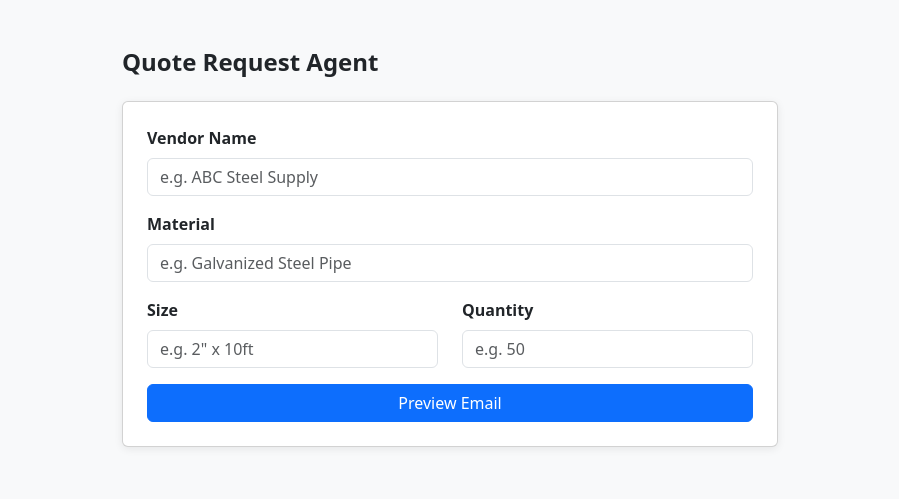
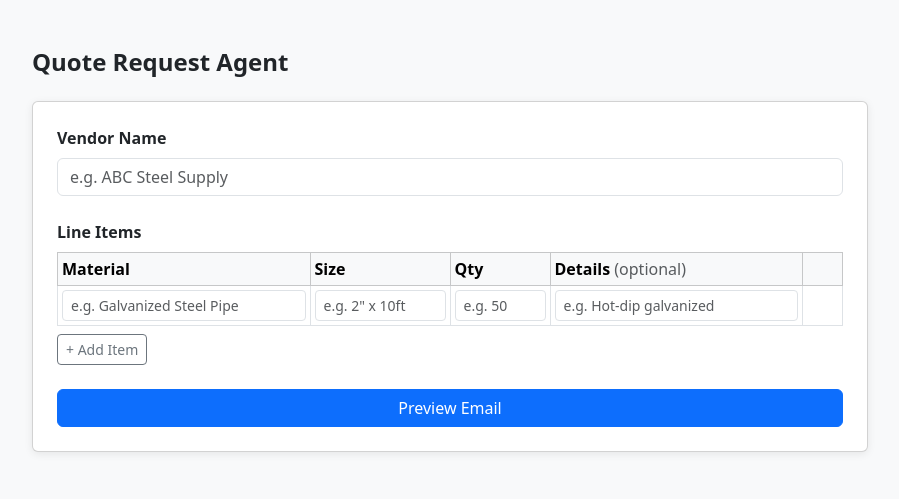
Before and after one commit to jwaggs2026/quote-agent, a Flask app: page / in a window 1280 px wide. Shown: the top 499 px of the page, without its empty margins (190-1089 px from the left). Run offline with Flask 3, Linux system fonts and the light colour scheme.

Commit message:
multi-line items, dynamic table formatting

```diff
--- a/agent.py
+++ b/agent.py
@@ -12,7 +12,7 @@ SYSTEM_PROMPT = """You are a quote-requesting agent for Midstate.
 
 You MUST always call both tools in this exact order:
 1. Call lookup_vendor_quickbooks with the vendor name.
-2. Immediately after receiving the result, call draft_quote_email using the rep_name and rep_email_address from step 1 along with the material, size, and quantity from the user message.
+2. Immediately after receiving the result, call draft_quote_email using the rep_name and rep_email_address from step 1 along with the items list from the user message.
 
 Do not stop after step 1. Do not produce any text response until both tools have been called and draft_quote_email has returned. After draft_quote_email returns, respond with a brief confirmation that the draft is ready."""
 
@@ -33,18 +33,29 @@ TOOL_DEFINITIONS = [
     },
     {
         "name": "draft_quote_email",
-        "description": "Call this tool with vendor contact information from lookup_vendor_quickbooks and material, size, and quantity from the input form to draft a quote email.",
+        "description": "Call this tool with vendor contact information from lookup_vendor_quickbooks and the items list from the input form to draft a quote email.",
         "input_schema": {
             "type": "object",
             "properties": {
                 "vendor_name": {"type": "string", "description": "The vendor name from the form input"},
                 "rep_name": {"type": "string", "description": "The vendor rep name from lookup_vendor_quickbooks"},
                 "email": {"type": "string", "description": "The rep email from lookup_vendor_quickbooks"},
-                "material": {"type": "string", "description": "The material from the input form"},
-                "size": {"type": "string", "description": "The size from the input form"},
-                "quantity": {"type": "string", "description": "The quantity from the input form"},
+                "items": {
+                    "type": "array",
+                    "description": "The list of line items from the input form",
+                    "items": {
+                        "type": "object",
+                        "properties": {
+                            "material": {"type": "string"},
+                            "size": {"type": "string"},
+                            "quantity": {"type": "string"},
+                            "details": {"type": "string"},
+                        },
+                        "required": ["material", "size", "quantity"],
+                    },
+                },
             },
-            "required": ["vendor_name", "rep_name", "email", "material", "size", "quantity"],
+            "required": ["vendor_name", "rep_name", "email", "items"],
         },
     },
 ]
@@ -55,17 +66,23 @@ TOOL_DISPATCH = {
 }
 
 
-def run_agent(vendor_name: str, material: str, size: str, quantity: str) -> dict:
+def run_agent(vendor_name: str, items: list) -> dict:
     """Run the agent loop and return the draft email dict."""
+    lines = []
+    for idx, item in enumerate(items, 1):
+        parts = f"Material: {item['material']} | Size: {item['size']} | Qty: {item['quantity']}"
+        if item.get("details"):
+            parts += f" | Details: {item['details']}"
+        lines.append(f"{idx}. {parts}")
+    items_text = "\n".join(lines)
+
     messages = [
         {
             "role": "user",
             "content": (
                 f"Please look up the vendor and draft a quote email for the following request:\n"
-                f"Vendor: {vendor_name}\n"
-                f"Material: {material}\n"
-                f"Size: {size}\n"
-                f"Quantity: {quantity}"
+                f"Vendor: {vendor_name}\n\n"
+                f"Line items:\n{items_text}"
             ),
         }
     ]
--- a/app.py
+++ b/app.py
@@ -21,12 +21,18 @@ def index():
 @app.route("/preview", methods=["POST"])
 def preview():
     vendor_name = request.form["vendor_name"].strip()
-    material = request.form["material"].strip()
-    size = request.form["size"].strip()
-    quantity = request.form["quantity"].strip()
+    materials  = request.form.getlist("material")
+    sizes      = request.form.getlist("size")
+    quantities = request.form.getlist("quantity")
+    details    = request.form.getlist("details")
+
+    items = [
+        {"material": m.strip(), "size": s.strip(), "quantity": q.strip(), "details": d.strip()}
+        for m, s, q, d in zip(materials, sizes, quantities, details)
+    ]
 
     try:
-        draft = run_agent(vendor_name, material, size, quantity)
+        draft = run_agent(vendor_name, items)
     except Exception as e:
         return render_template("index.html", error=str(e))
 
--- a/templates/index.html
+++ b/templates/index.html
@@ -12,7 +12,7 @@
   </style>
 </head>
 <body>
-<div class="container py-5" style="max-width: 680px;">
+<div class="container py-5" style="max-width: 860px;">
 
   <h1 class="h4 mb-4 fw-semibold">Quote Request Agent</h1>
 
@@ -55,27 +55,71 @@
   <!-- Form view -->
   <div class="card p-4">
     <form action="/preview" method="post">
-      <div class="mb-3">
+      <div class="mb-4">
         <label class="form-label fw-semibold" for="vendor_name">Vendor Name</label>
         <input class="form-control" id="vendor_name" name="vendor_name" type="text" required placeholder="e.g. ABC Steel Supply">
       </div>
-      <div class="mb-3">
-        <label class="form-label fw-semibold" for="material">Material</label>
-        <input class="form-control" id="material" name="material" type="text" required placeholder="e.g. Galvanized Steel Pipe">
-      </div>
-      <div class="row">
-        <div class="col mb-3">
-          <label class="form-label fw-semibold" for="size">Size</label>
-          <input class="form-control" id="size" name="size" type="text" required placeholder='e.g. 2" x 10ft'>
-        </div>
-        <div class="col mb-3">
-          <label class="form-label fw-semibold" for="quantity">Quantity</label>
-          <input class="form-control" id="quantity" name="quantity" type="text" required placeholder="e.g. 50">
-        </div>
-      </div>
+
+      <div class="mb-2 fw-semibold">Line Items</div>
+      <table class="table table-bordered table-sm align-middle mb-2" id="items-table">
+        <thead class="table-light">
+          <tr>
+            <th>Material</th>
+            <th style="width:140px">Size</th>
+            <th style="width:100px">Qty</th>
+            <th>Details <span class="text-muted fw-normal">(optional)</span></th>
+            <th style="width:40px"></th>
+          </tr>
+        </thead>
+        <tbody id="items-body">
+          <tr>
+            <td><input class="form-control form-control-sm" name="material" type="text" required placeholder="e.g. Galvanized Steel Pipe"></td>
+            <td><input class="form-control form-control-sm" name="size" type="text" required placeholder='e.g. 2" x 10ft'></td>
+            <td><input class="form-control form-control-sm" name="quantity" type="text" required placeholder="e.g. 50"></td>
+            <td><input class="form-control form-control-sm" name="details" type="text" placeholder="e.g. Hot-dip galvanized"></td>
+            <td class="text-center"><button type="button" class="btn btn-sm btn-outline-danger remove-row" style="visibility:hidden">&times;</button></td>
+          </tr>
+        </tbody>
+      </table>
+
+      <button type="button" class="btn btn-outline-secondary btn-sm mb-4" id="add-row">+ Add Item</button>
+
       <button class="btn btn-primary w-100" type="submit">Preview Email</button>
     </form>
   </div>
+
+  <template id="row-template">
+    <tr>
+      <td><input class="form-control form-control-sm" name="material" type="text" required placeholder="e.g. Galvanized Steel Pipe"></td>
+      <td><input class="form-control form-control-sm" name="size" type="text" required placeholder='e.g. 2" x 10ft'></td>
+      <td><input class="form-control form-control-sm" name="quantity" type="text" required placeholder="e.g. 50"></td>
+      <td><input class="form-control form-control-sm" name="details" type="text" placeholder="e.g. Hot-dip galvanized"></td>
+      <td class="text-center"><button type="button" class="btn btn-sm btn-outline-danger remove-row">&times;</button></td>
+    </tr>
+  </template>
+
+  <script>
+    const tbody = document.getElementById('items-body');
+    const template = document.getElementById('row-template');
+
+    function updateRemoveButtons() {
+      const rows = tbody.querySelectorAll('tr');
+      rows.forEach(row => {
+        row.querySelector('.remove-row').style.visibility = rows.length === 1 ? 'hidden' : 'visible';
+      });
+    }
+
+    document.getElementById('add-row').addEventListener('click', () => {
+      tbody.appendChild(template.content.cloneNode(true));
+      updateRemoveButtons();
+    });
+
+    tbody.addEventListener('click', e => {
+      if (!e.target.classList.contains('remove-row')) return;
+      e.target.closest('tr').remove();
+      updateRemoveButtons();
+    });
+  </script>
   {% endif %}
 
 </div>
--- a/tools.py
+++ b/tools.py
@@ -1,6 +1,8 @@
 import os
+import smtplib
 import requests
 from base64 import b64encode
+from email.mime.text import MIMEText
 from dotenv import load_dotenv
 
 load_dotenv()
@@ -59,18 +61,52 @@ def draft_quote_email(
     vendor_name: str,
     rep_name: str,
     email: str,
-    material: str,
-    size: str,
-    quantity: str,
+    items: list,
 ) -> dict:
-    subject = f"Quote Request: {material} ({size}) — Qty {quantity}"
+    if len(items) == 1:
+        i = items[0]
+        subject = f"Quote Request: {i['material']} ({i['size']}) — Qty {i['quantity']}"
+    else:
+        subject = f"Quote Request: {len(items)} Items"
+
+    has_details = any(i.get("details", "").strip() for i in items)
+
+    headers = ["Item", "Size", "Qty"] + (["Details"] if has_details else [])
+    rows = [
+        [i["material"], i["size"], i["quantity"]] + ([i.get("details", "") or ""] if has_details else [])
+        for i in items
+    ]
+
+    col_widths = []
+    for c in range(len(headers)):
+        w = len(headers[c])
+        for row in rows:
+            w = max(w, len(str(row[c])))
+        col_widths.append(w)
+
+    if has_details:
+        col_widths[3] = max(col_widths[3], sum(col_widths[:3]) + 6)
+
+    print(f"[debug] col_widths: {dict(zip(headers, col_widths))}", flush=True)
+
+    def fmt_row(cells):
+        parts = []
+        for c, cell in enumerate(cells):
+            if has_details and c == 3:
+                parts.append(cell.ljust(col_widths[c]))
+            else:
+                parts.append(cell.center(col_widths[c]))
+        return " | ".join(parts)
+
+    separator = fmt_row(["-" * w for w in col_widths]).replace("|", "+")
+    table_lines = [fmt_row(headers), separator] + [fmt_row(r) for r in rows]
+    table = "\n".join(table_lines)
+
     body = (
         f"Hi {rep_name},\n\n"
         f"I hope you're doing well. I'm reaching out to request a quote from {vendor_name} "
-        f"for the following material:\n\n"
-        f"  Material: {material}\n"
-        f"  Size: {size}\n"
-        f"  Quantity: {quantity}\n\n"
+        f"for the following material{'s' if len(items) > 1 else ''}:\n\n"
+        f"{table}\n\n"
         f"Could you please send over pricing and lead time at your earliest convenience?\n\n"
         f"Thank you,\n"
         f"Midstate"
@@ -80,6 +116,20 @@ def draft_quote_email(
 
 
 def send_email_outlook(subject: str, body: str, to_email: str) -> dict:
-    # TODO: replace with Microsoft Graph API send when client's Outlook subscription is ready
-    print(f"[STUB] would send to={to_email!r} subject={subject!r}", flush=True)
+    host = os.environ["SMTP_HOST"]
+    port = int(os.environ["SMTP_PORT"])
+    user = os.environ["SMTP_USER"]
+    password = os.environ["SMTP_PASSWORD"]
+
+    msg = MIMEText(body, "plain")
+    msg["Subject"] = subject
+    msg["From"] = user
+    msg["To"] = to_email
+
+    with smtplib.SMTP(host, port) as smtp:
+        smtp.ehlo()
+        smtp.starttls()
+        smtp.login(user, password)
+        smtp.sendmail(user, [to_email], msg.as_string())
+
     return {"status": "sent", "to": to_email}
```
Also changed, not shown: 1 other file.
